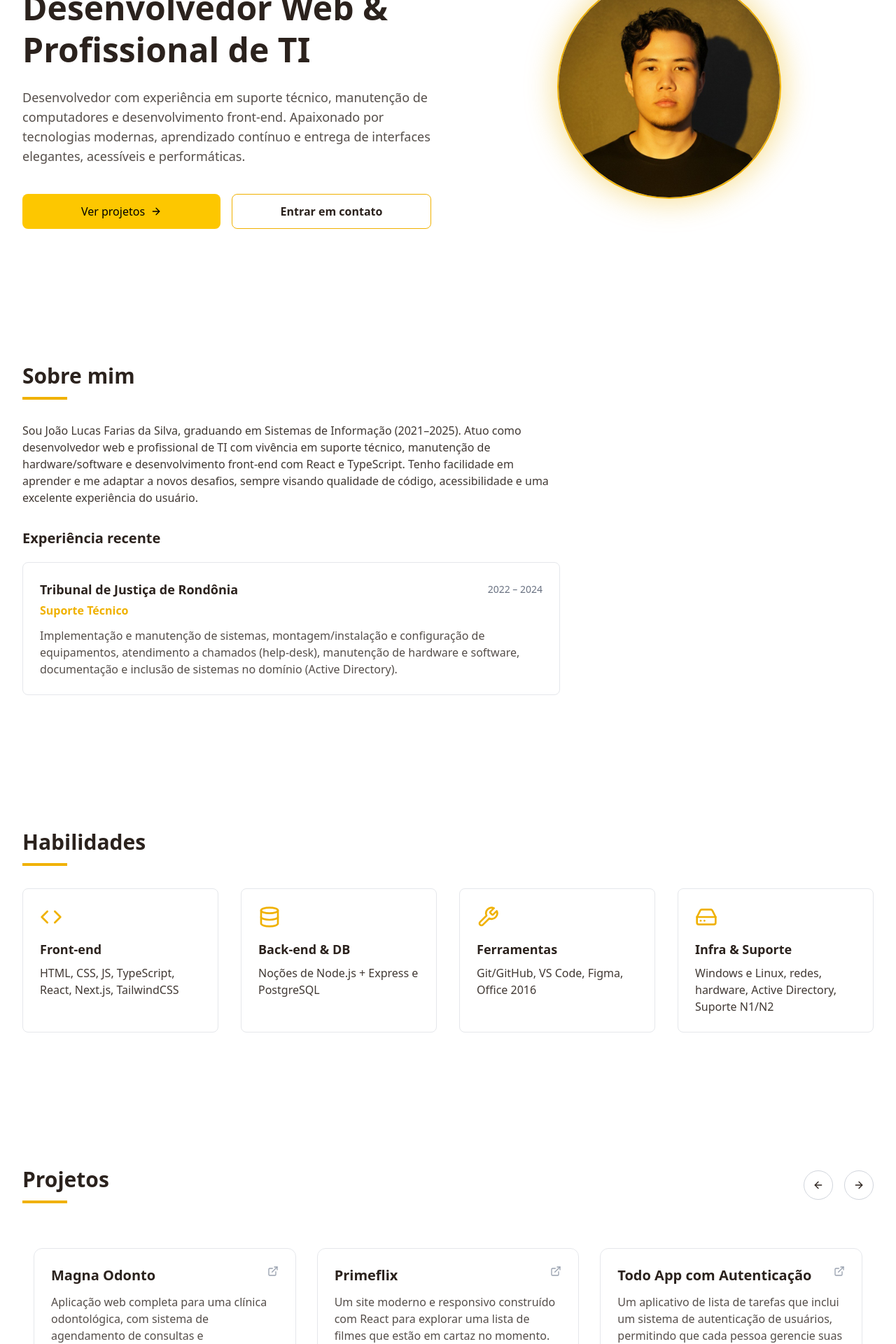
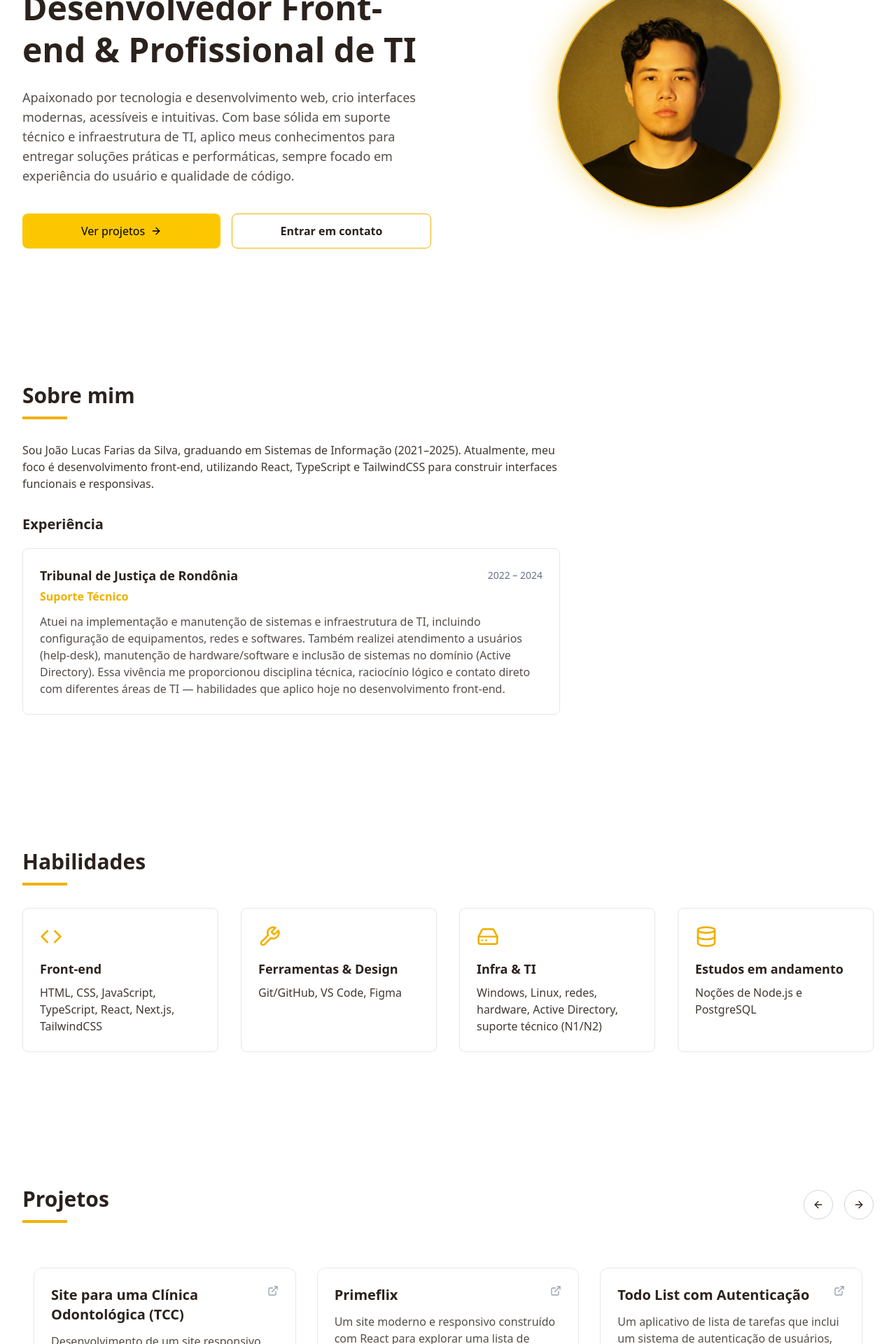
Before and after one commit to jotalucasfarias/meu-portfolio, a React (Vite) app: page / in a window 1280 px wide. Shown: the part 240-2160 px from the top of the page at 70% size. Built offline with nearby package versions, Linux system fonts and the light colour scheme.

Commit message:
feat: atualizar informações de contato; otimizar links de email e telefone, e melhorar descrição de habilidades e projetos

```diff
--- a/src/components/Contact/Contact.tsx
+++ b/src/components/Contact/Contact.tsx
@@ -100,11 +100,20 @@ export default function Contact() {
             <div className="space-y-6 text-text-dark dark:text-gray-300">
               <div className="flex items-center gap-4">
                 <FiMail size={24} className="text-yellow-500" />
-                <span>jotalucasfarias@gmail.com</span>
+                <a
+                  href="mailto:jotalucasfarias@gmail.com"
+                  rel="noopener noreferrer"
+                  target="_blank"
+                  aria-label="email"
+                >
+                  jotalucasfarias@gmail.com
+                </a>
               </div>
               <div className="flex items-center gap-4">
                 <FiPhone size={24} className="text-yellow-500" />
-                <span>(69) 9313-3189</span>
+                <a href="tel:+556993133189" target="_blank" aria-label="phone">
+                  (69) 99313-3189
+                </a>
               </div>
               <div className="flex items-center gap-4">
                 <FiMapPin size={24} className="text-yellow-500" />
--- a/src/components/HeroBanner/HeroBanner.tsx
+++ b/src/components/HeroBanner/HeroBanner.tsx
@@ -22,14 +22,15 @@ export default function HeroBanner() {
  dark:text-white leading-tight"
             >
               Olá, sou <span className="text-yellow-400">João Lucas</span> —{' '}
-              Desenvolvedor Web & Profissional de TI
+              Desenvolvedor Front-end & Profissional de TI
             </h1>
 
             <p className="text-lg text-text-dark/80 dark:text-gray-300">
-              Desenvolvedor com experiência em suporte técnico, manutenção de
-              computadores e desenvolvimento front‑end. Apaixonado por
-              tecnologias modernas, aprendizado contínuo e entrega de interfaces
-              elegantes, acessíveis e performáticas.
+              Apaixonado por tecnologia e desenvolvimento web, crio interfaces
+              modernas, acessíveis e intuitivas. Com base sólida em suporte
+              técnico e infraestrutura de TI, aplico meus conhecimentos para
+              entregar soluções práticas e performáticas, sempre focado em
+              experiência do usuário e qualidade de código.
             </p>
 
             <div className="flex flex-row gap-4 mt-4 justify-start">
--- a/src/components/Skills/Skills.tsx
+++ b/src/components/Skills/Skills.tsx
@@ -5,23 +5,24 @@ const skillsData = [
 	{
 		icon: <FiCode size={32} className="text-yellow-500 mb-4" />,
 		title: 'Front-end',
-    technologies: 'HTML, CSS, JS, TypeScript, React, Next.js, TailwindCSS',
+		technologies:
+			'HTML, CSS, JavaScript, TypeScript, React, Next.js, TailwindCSS',
+	},
+	{
+		icon: <FiTool size={32} className="text-yellow-500 mb-4" />,
+		title: 'Ferramentas & Design',
+		technologies: 'Git/GitHub, VS Code, Figma',
+	},
+	{
+		icon: <FiHardDrive size={32} className="text-yellow-500 mb-4" />,
+		title: 'Infra & TI',
+		technologies:
+			'Windows, Linux, redes, hardware, Active Directory, suporte técnico (N1/N2)',
 	},
 	{
 		icon: <FiDatabase size={32} className="text-yellow-500 mb-4" />,
-    title: 'Back-end & DB',
-    technologies: 'Noções de Node.js + Express e PostgreSQL',
-  },
-  {
-    icon: <FiTool size={32} className="text-yellow-500 mb-4" />,
-    title: 'Ferramentas',
-    technologies: 'Git/GitHub, VS Code, Figma, Office 2016',
-  },
-  {
-    icon: <FiHardDrive size={32} className="text-yellow-500 mb-4" />,
-    title: 'Infra & Suporte',
-    technologies:
-      'Windows e Linux, redes, hardware, Active Directory, Suporte N1/N2',
+		title: 'Estudos em andamento',
+		technologies: 'Noções de Node.js e PostgreSQL',
 	},
 ];
 
--- a/src/components/Sobre/Sobre.tsx
+++ b/src/components/Sobre/Sobre.tsx
@@ -33,12 +33,9 @@ export default function Sobre() {
               }`}
             >
               Sou João Lucas Farias da Silva, graduando em Sistemas de
-              Informação (2021–2025). Atuo como desenvolvedor web e profissional
-              de TI com vivência em suporte técnico, manutenção de
-              hardware/software e desenvolvimento front‑end com React e
-              TypeScript. Tenho facilidade em aprender e me adaptar a novos
-              desafios, sempre visando qualidade de código, acessibilidade e uma
-              excelente experiência do usuário.
+              Informação (2021–2025). Atualmente, meu foco é desenvolvimento
+              front-end, utilizando React, TypeScript e TailwindCSS para
+              construir interfaces funcionais e responsivas.
             </p>
 
             {/* Card de Experiência */}
@@ -50,7 +47,7 @@ export default function Sobre() {
               }`}
             >
               <h3 className="text-xl font-bold text-text-dark dark:text-white mb-5">
-                Experiência recente
+                Experiência
               </h3>
               <div className="bg-white dark:bg-[#0f0f0f85] border border-gray-200 dark:border-white/20 rounded-lg p-6">
                 <div className="flex flex-col sm:flex-row justify-between sm:items-center mb-1">
@@ -65,10 +62,14 @@ export default function Sobre() {
                   Suporte Técnico
                 </p>
                 <p className="text-base text-text-dark/80 dark:text-gray-300">
-                  Implementação e manutenção de sistemas, montagem/instalação e
-                  configuração de equipamentos, atendimento a chamados
-                  (help‑desk), manutenção de hardware e software, documentação e
-                  inclusão de sistemas no domínio (Active Directory).
+                  Atuei na implementação e manutenção de sistemas e
+                  infraestrutura de TI, incluindo configuração de equipamentos,
+                  redes e softwares. Também realizei atendimento a usuários
+                  (help-desk), manutenção de hardware/software e inclusão de
+                  sistemas no domínio (Active Directory). Essa vivência me
+                  proporcionou disciplina técnica, raciocínio lógico e contato
+                  direto com diferentes áreas de TI — habilidades que aplico
+                  hoje no desenvolvimento front-end.
                 </p>
               </div>
             </div>
--- a/src/data/projectsData.ts
+++ b/src/data/projectsData.ts
@@ -1,9 +1,9 @@
 export const projectsData = [
   {
-    title: 'Magna Odonto',
+    title: 'Site para uma Clínica Odontológica (TCC)',
     description:
-      'Aplicação web completa para uma clínica odontológica, com sistema de agendamento de consultas e gerenciamento. Desenvolvido com Next.js e Firebase.',
-    tags: ['TypeScript', 'Next.js', 'React', 'Firebase', 'TailwindCSS'],
+      'Desenvolvimento de um site responsivo com sistema de agendamento de consultas, painel administrativo e design moderno.',
+    tags: ['React', 'Next.js', 'TypeScript', 'TailwindCSS', 'Firebase'],
     url: 'https://github.com/jotalucasfarias/projeto-magna-odonto',
   },
   {
@@ -14,24 +14,17 @@ export const projectsData = [
     url: 'https://github.com/jotalucasfarias/primeflix',
   },
   {
-    title: 'Todo App com Autenticação',
+    title: 'Todo List com Autenticação',
     description:
       'Um aplicativo de lista de tarefas que inclui um sistema de autenticação de usuários, permitindo que cada pessoa gerencie suas próprias tarefas de forma privada.',
     tags: ['JavaScript', 'React', 'Firebase', 'Autenticação', 'CSS'],
     url: 'https://github.com/jotalucasfarias/todo-app-auth',
   },
   {
-    title: 'Weather Card',
+    title: 'Portfólio Pessoal',
     description:
-      'Um componente que exibe a previsão do tempo em tempo real para uma localidade, consultando uma API de meteorologia. Feito com TypeScript e React.',
-    tags: ['TypeScript', 'React', 'API'],
-    url: 'https://github.com/jotalucasfarias/WeatherCard',
-  },
-  {
-    title: 'Calculadora Web',
-    description:
-      'Uma calculadora funcional construída com JavaScript puro para demonstrar a lógica de programação e manipulação do DOM, sem o uso de frameworks.',
-    tags: ['JavaScript', 'HTML', 'CSS'],
-    url: 'https://github.com/jotalucasfarias/Calculator',
+      'Site criado com React, TypeScript e TailwindCSS para apresentar minha trajetória, habilidades e projetos. Conta com design responsivo, animações suaves e integração com formulário de contato.',
+    tags: ['React', 'TypeScript', 'TailwindCSS', 'Vite'],
+    url: 'https://github.com/jotalucasfarias/meu-portfolio',
   },
 ];
```
Lines whose indentation alone changed are shown as unchanged.
